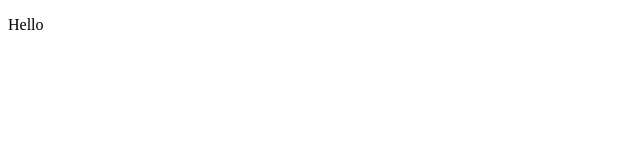
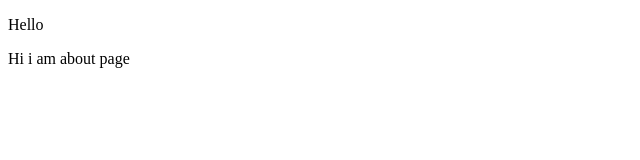
Before and after one commit to MohitSaumya/Git-Learning, a plain HTML site: page about.html in a window 1280 px wide. Shown: the whole page, without its empty margins (0-640 px from the left). Drawn offline with Linux system fonts and the light colour scheme.

Commit message:
Please Add the branches

```diff
--- a/about.html
+++ b/about.html
@@ -5,6 +5,7 @@
     <meta name="viewport" content="width=device-width, initial-scale=1.0">
     <title>About</title>
     <p>Hello</p>
+    <p>Hi i am about page</p>
 </head>
 <body>
 
```
